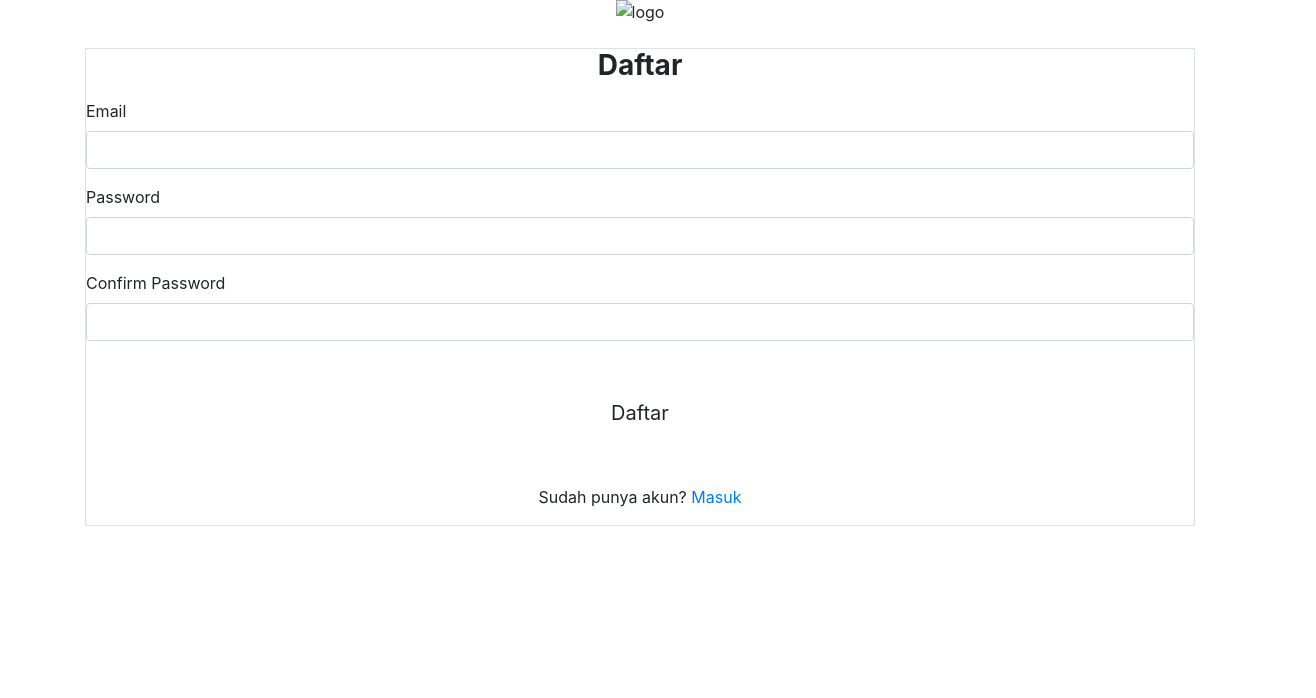
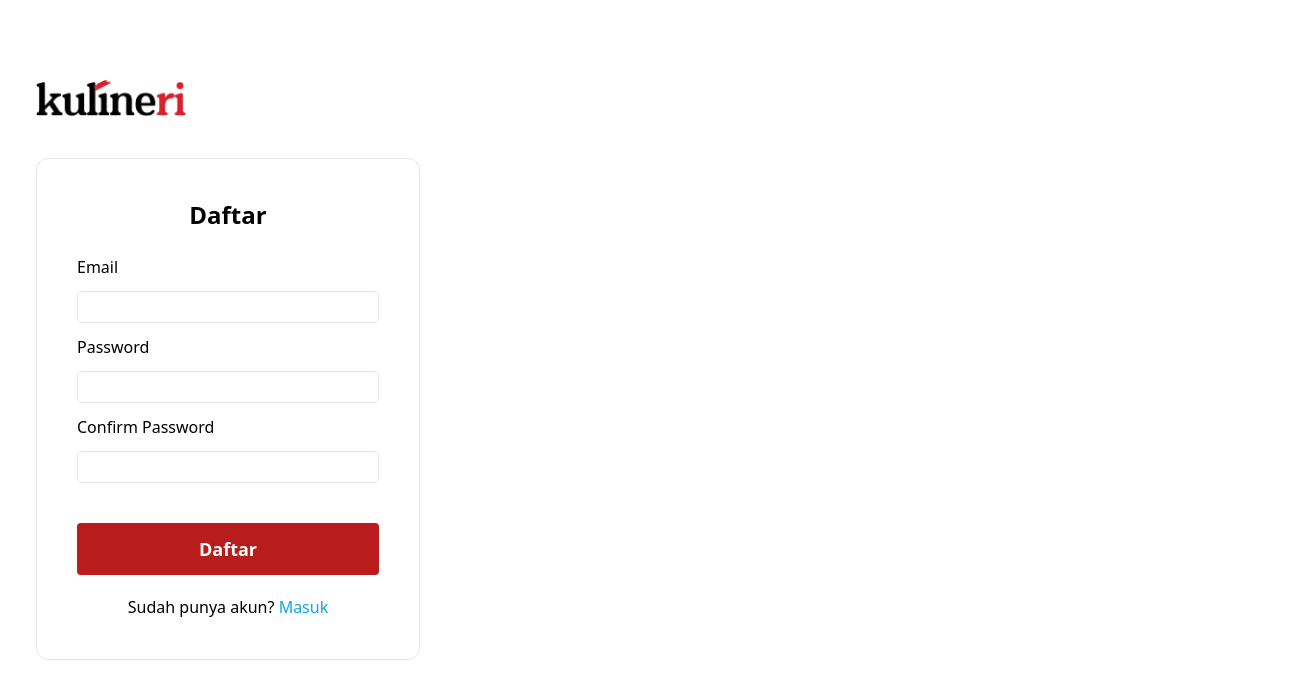
Before and after one commit to FS-6/technical-assignment-mobile-responsive, a plain HTML site: page register.html in a window 1280 px wide. Shown: the whole page, 1316 px wide, since content can reach past the window. Drawn offline with nearby package versions, Linux system fonts and the light colour scheme.

Commit message:
change css to tailwind register page

```diff
--- a/register.html
+++ b/register.html
@@ -4,34 +4,39 @@
     <meta charset="UTF-8">
     <meta name="viewport" content="width=device-width, initial-scale=1.0">
     <title>Kulineri | Daftar</title>
-    <link rel="stylesheet" type="text/css" href="loginstyle.css">
-    <link rel="stylesheet" href="https://maxcdn.bootstrapcdn.com/bootstrap/4.5.2/css/bootstrap.min.css">
+    <script src="https://cdn.tailwindcss.com"></script>
 </head>
 
 <body>
-    <div class="container">
+    <div class="container lg items-center mx-9">
         <div class="text-center">
-            <img class="mb-4" src="img/kulineri.png" alt="logo" width="150" height="">
+            <img class="mt-20 mb-10" src="assets/logo/kulineri-logo.png" width="150" height="">
         </div>
-        <form class="form-login border">
-            <h1 class="h3 mb-3 font-weight-bolder text-center">Daftar</h1>
+        <form class="form-login border rounded-xl max-w-sm p-10">
+            <h1 class="text-2xl font-bold mb-6 text-center">Daftar</h1>
 
             <div class="mb-3">
                 <label for="email" class="form-label">Email</label>
-                <input type="email" class="form-control" id="email" placeholder="" required>
+            </div>
+            <div class="mb-3">
+                <input type="email" class="form-control border w-full rounded h-8" id="email" placeholder="" required>
             </div>
             <div class="mb-3">
                 <label for="password" class="form-label">Password</label>
-                <input type="password" class="form-control" id="password" placeholder="" required>
+            </div>
+            <div class="mb-3">
+                <input type="password" class="form-control border w-full rounded h-8" id="password" placeholder="" required>
+            </div>
+            <div class="mb-3">
+                <label for="confirmpassword" class="form-label">Confirm Password</label>
             </div>
             <div class="mb-5">
-                <label for="confirm-password" class="form-label">Confirm Password</label>
-                <input type="password" class="form-control" id="confirm-password" placeholder="" required>
+                <input type="password" class="form-control border w-full rounded h-8" id="confirmpassword" placeholder="" required>
             </div>
 
-            <button class="btn btn-lg btn-block mb-5" id="btnSubmit" type="submit">Daftar</button>
+            <button class="bg-red-700 rounded py-3 my-5 text-white w-full text-lg font-semibold" id="btnSubmit" type="submit">Daftar</button>
 
-            <p class="text-center">Sudah punya akun? <a href="login.html">Masuk</a></p>
+            <p class="text-center">Sudah punya akun? <a href="login.html" class="text-sky-500 hover:underline">Masuk</a></p>
         </form>
     </div>
 
```
